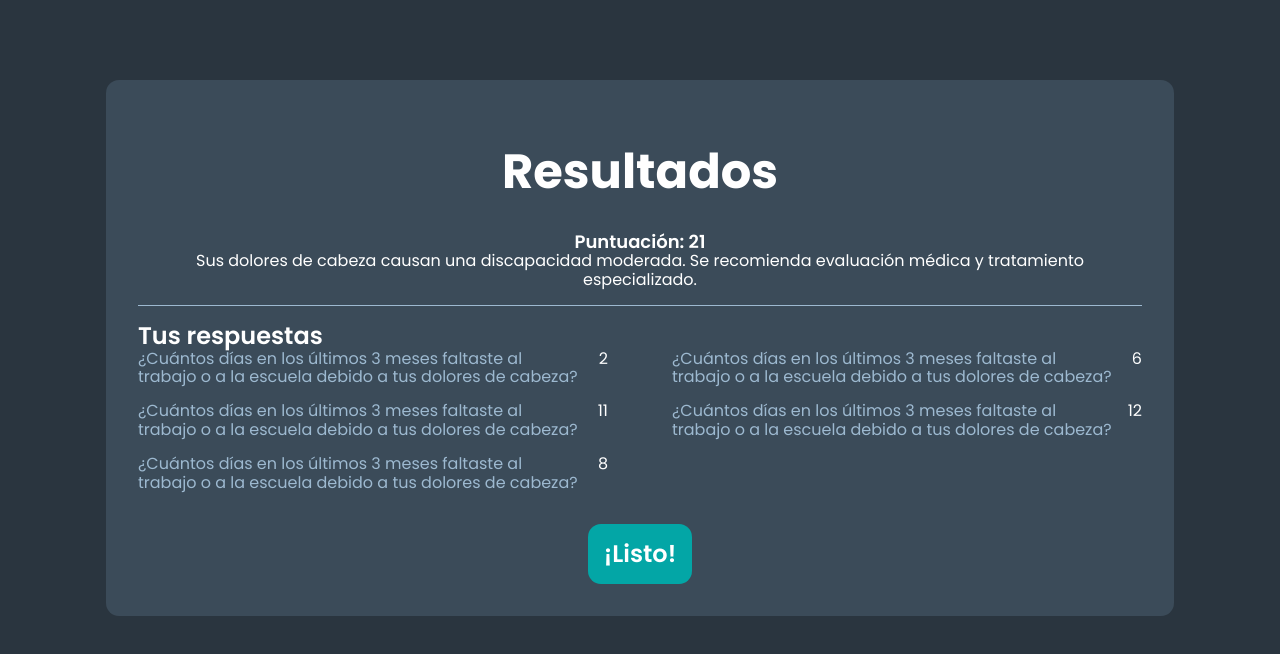
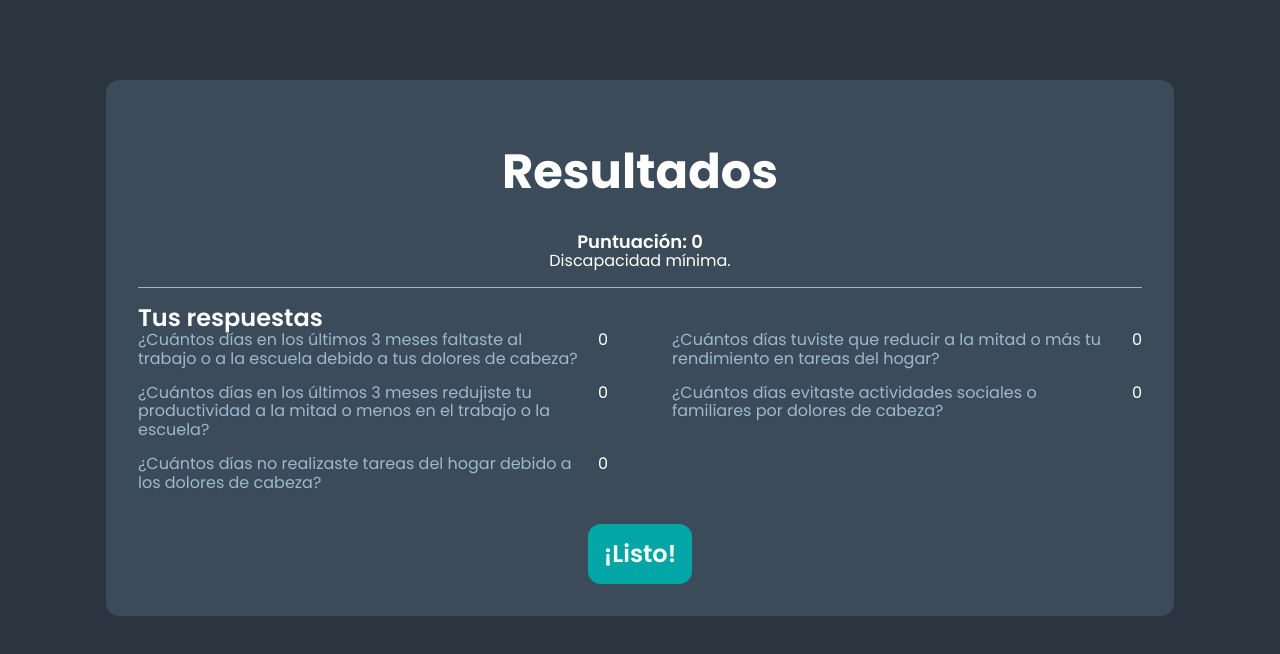
Before and after one commit to V-V-Team-2025A/Migrania-App, a React (Vite) app in the folder frontend/: page /midas/resultados in a window 1280 px wide. Shown: the top 654 px of the page. Built offline with nearby package versions, Linux system fonts and the light colour scheme; no server answers.

Commit message:
Feat: se agregó tabla para MIDAS

```diff
--- a/frontend/src/common/styles/index.css
+++ b/frontend/src/common/styles/index.css
@@ -116,6 +116,7 @@ label {
 /* === INPUTS BASE === */
 input[type="text"],
 input[type="email"],
+input[type="number"],
 input[type="password"] {
     flex: 1;
     padding: var(--spacing-s);
@@ -221,6 +222,7 @@ table {
     min-width: 100%;
     border-collapse: collapse;
     background-color: var(--color-background);
+    user-select: none;
 }
 
 table thead {
--- /dev/null
+++ b/frontend/src/features/feature_Grupo1_EvaluacionMidas/components/TablaExpandible.jsx
@@ -0,0 +1,78 @@
+import React, { useState } from "react";
+import styles from "./TablaExpandible.module.css"
+export default function TablaExpandible({ data = [], keyField = "id" }) {
+    const [expandedRow, setExpandedRow] = useState(null);
+
+    const preguntas = [
+        "¿Cuántos días en los últimos 3 meses faltaste al trabajo o a la escuela debido a tus dolores de cabeza?",
+        "¿Cuántos días en los últimos 3 meses redujiste tu productividad a la mitad o menos en el trabajo o la escuela?",
+        "¿Cuántos días no realizaste tareas del hogar debido a los dolores de cabeza?",
+        "¿Cuántos días tuviste que reducir a la mitad o más tu rendimiento en tareas del hogar?",
+        "¿Cuántos días evitaste actividades sociales o familiares por dolores de cabeza?",
+    ];
+
+    const toggleRow = (id) => {
+        setExpandedRow(expandedRow === id ? null : id);
+    };
+
+    return (
+        <table>
+            <thead>
+                <tr>
+                    <th>Fecha de Evaluación</th>
+                    <th>Puntaje Total</th>
+                    <th>Grado de Discapacidad</th>
+                </tr>
+            </thead>
+            <tbody>
+                {data.map((registro) => {
+                    const puntajeTotal = registro.respuestas.reduce(
+                        (acc, val) => acc + Number(val || 0),
+                        0
+                    );
+
+                    const gradoDiscapacidad = () => {
+                        if (puntajeTotal <= 5) return "Mínima";
+                        if (puntajeTotal <= 10) return "Leve";
+                        if (puntajeTotal <= 20) return "Moderada";
+                        return "Grave";
+                    };
+
+                    return (
+                        <React.Fragment key={registro[keyField]}>
+                            <tr
+                                onClick={() => toggleRow(registro[keyField])}
+                            >
+                                <td>{registro.fechaEvaluacion}</td>
+                                <td>{puntajeTotal}</td>
+                                <td>{gradoDiscapacidad()}</td>
+                            </tr>
+                            {expandedRow === registro[keyField] && (
+                                <tr>
+                                    <td className={styles["midas_tabla-resultados"]} colSpan={3}>
+                                        <table>
+                                            <thead>
+                                                <tr>
+                                                    <th style={{textAlign: "left !important"}}>Pregunta</th>
+                                                    <th style={{textAlign: "left !important"}}>Puntaje</th>
+                                                </tr>
+                                            </thead>
+                                            <tbody>
+                                                {registro.respuestas.map((puntaje, i) => (
+                                                    <tr key={i}>
+                                                        <td style={{textAlign: "left !important"}}>{preguntas[i]}</td>
+                                                        <td style={{textAlign: "left !important"}}>{puntaje}</td>
+                                                    </tr>
+                                                ))}
+                                            </tbody>
+                                        </table>
+                                    </td>
+                                </tr>
+                            )}
+                        </React.Fragment>
+                    );
+                })}
+            </tbody>
+        </table>
+    );
+}
--- /dev/null
+++ b/frontend/src/features/feature_Grupo1_EvaluacionMidas/components/TablaExpandible.module.css
@@ -0,0 +1,19 @@
+.midas_tabla-resultados td:first-child, .midas_tabla-resultados th:first-child  {
+  text-align: left !important;
+}
+
+.midas_tabla-resultados td, .midas_tabla-resultados th{
+  text-align: right !important;
+}
+
+.midas_tabla-resultados *{
+    background-color: #33414d;
+}
+
+.midas_tabla-resultados{
+    background-color: #33414d;
+}
+
+.midas_tabla-resultados td {
+    color: var(--color-secondary-dark) !important;
+}
--- a/frontend/src/features/feature_Grupo1_EvaluacionMidas/pages/Midas.jsx
+++ b/frontend/src/features/feature_Grupo1_EvaluacionMidas/pages/Midas.jsx
@@ -1,24 +1,93 @@
 import styles from "../styles/Midas.module.css";
+import { useState } from "react";
+import { useNavigate } from "react-router-dom";
 
 export default function Midas() {
+    const preguntasMock = [
+        "¿Cuántos días en los últimos 3 meses faltaste al trabajo o a la escuela debido a tus dolores de cabeza?",
+        "¿Cuántos días en los últimos 3 meses redujiste tu productividad a la mitad o menos en el trabajo o la escuela?",
+        "¿Cuántos días no realizaste tareas del hogar debido a los dolores de cabeza?",
+        "¿Cuántos días tuviste que reducir a la mitad o más tu rendimiento en tareas del hogar?",
+        "¿Cuántos días evitaste actividades sociales o familiares por dolores de cabeza?"
+    ];
+    const navigate = useNavigate();
+    const [indice, setIndice] = useState(0);
+    const [respuestas, setRespuestas] = useState(Array(preguntasMock.length).fill(""));
+    const [valorRespuesta, setValorRespuesta] = useState("");
+
+    const responderPregunta = () => {
+        const nuevasRespuestas = [...respuestas];
+        nuevasRespuestas[indice] = valorRespuesta;
+        setRespuestas(nuevasRespuestas);
+        setValorRespuesta("");
+
+        if (indice < preguntasMock.length - 1) {
+            setIndice(indice + 1);
+        } else {
+            alert("Respuestas registradas: " + JSON.stringify(nuevasRespuestas));
+        }
+    };
+
     return (
         <div className={styles["midas__contenedor"]}>
             <h1>Autoevaluación MIDAS</h1>
 
             <div className={styles["midas__tarjeta-pregunta"]}>
-                <h2>Ausencias Laborales/Escolares</h2>
-                <p>
-                    ¿Cuántos días en los últimos 3 meses faltaste al trabajo o a la escuela
-                    debido a tus dolores de cabeza?
-                </p>
+                <h2>Pregunta {indice + 1}</h2>
+                <p>{preguntasMock[indice]}</p>
+
                 <p style={{ color: "var(--color-secondary-dark)" }}>Número de días</p>
-                <input type="text" placeholder="Ej: 5" />
+                <input
+                    type="number"
+                    placeholder="Ej: 5"
+                    min={0}
+                    max={90}
+                    value={valorRespuesta}
+                    onChange={(e) => setValorRespuesta(e.target.value)}
+                />
 
                 <div className={styles["midas__contenedor-botones"]}>
-                    <button disabled className="btn-secondary">Regresar</button>
-                    <a href="/midas/resultados">
-                        <button className="btn-primary">Siguiente</button>
-                    </a>
+                    <button
+                        className="btn-secondary"
+                        disabled={indice === 0}
+                        onClick={() => {
+                            const nuevaRespuesta = respuestas[indice - 1] || "";
+                            setIndice(indice - 1);
+                            setValorRespuesta(nuevaRespuesta);
+                        }}
+                    >
+                        Regresar
+                    </button>
+                    {
+                        indice < preguntasMock.length - 1 ? (
+                            <button
+                                className="btn-primary"
+                                onClick={responderPregunta}
+                                disabled={valorRespuesta === ""}
+                            >
+                                Siguiente
+                            </button>
+                        ) : (
+                            <button
+                                className="btn-primary"
+                                onClick={() => {
+                                    const nuevasRespuestas = [...respuestas];
+                                    nuevasRespuestas[indice] = valorRespuesta;
+                                    setRespuestas(nuevasRespuestas);
+
+                                    navigate("/midas/resultados", {
+                                        state: {
+                                            respuestas: nuevasRespuestas
+                                        }
+                                    });
+                                }}
+                                disabled={valorRespuesta === ""}
+                            >
+                                Finalizar
+                            </button>
+
+                        )
+                    }
                 </div>
             </div>
         </div>
--- a/frontend/src/features/feature_Grupo1_EvaluacionMidas/pages/Resultados.jsx
+++ b/frontend/src/features/feature_Grupo1_EvaluacionMidas/pages/Resultados.jsx
@@ -1,5 +1,6 @@
 import midasStyles from "../styles/Midas.module.css";
 import styles from "../styles/Resultados.module.css";
+import { useLocation, useNavigate } from "react-router-dom";
 
 function ResultadosRow({ pregunta, puntuacion }) {
     return (
@@ -11,49 +12,65 @@ function ResultadosRow({ pregunta, puntuacion }) {
 }
 
 export default function Resultados() {
+    const location = useLocation();
+    const navigate = useNavigate();
+    const respuestas = location.state?.respuestas || [];
+
+    const preguntas = [
+        "¿Cuántos días en los últimos 3 meses faltaste al trabajo o a la escuela debido a tus dolores de cabeza?",
+        "¿Cuántos días en los últimos 3 meses redujiste tu productividad a la mitad o menos en el trabajo o la escuela?",
+        "¿Cuántos días no realizaste tareas del hogar debido a los dolores de cabeza?",
+        "¿Cuántos días tuviste que reducir a la mitad o más tu rendimiento en tareas del hogar?",
+        "¿Cuántos días evitaste actividades sociales o familiares por dolores de cabeza?"
+    ];
+
+    const puntuacionTotal = respuestas.reduce((sum, val) => sum + Number(val || 0), 0);
+
+    // Mensaje según la puntuación total
+    const interpretarPuntuacion = (puntaje) => {
+        if (puntaje <= 5) return "Discapacidad mínima.";
+        if (puntaje <= 10) return "Discapacidad leve. Se recomienda observación.";
+        if (puntaje <= 20) return "Discapacidad moderada. Se recomienda evaluación médica.";
+        return "Discapacidad grave. Se recomienda tratamiento especializado.";
+    };
+
     return (
         <div className={midasStyles["midas__contenedor"]}>
             <div className={styles["resultados__tarjeta-resultados"]}>
                 <div className={styles["resultados__seccion-superior"]}>
                     <h1>Resultados</h1>
-                    <h4>Puntuación: 21</h4>
-                    <p>
-                        Sus dolores de cabeza causan una discapacidad moderada. Se recomienda evaluación médica y tratamiento especializado.
-                    </p>
+                    <h4>Puntuación: {puntuacionTotal}</h4>
+                    <p>{interpretarPuntuacion(puntuacionTotal)}</p>
                 </div>
 
                 <div className={styles["resultados__seccion-inferior"]}>
                     <h3>Tus respuestas</h3>
                     <div className={styles["resultados__lista"]}>
                         <div>
-                            <ResultadosRow
-                                pregunta={"¿Cuántos días en los últimos 3 meses faltaste al trabajo o a la escuela debido a tus dolores de cabeza?"}
-                                puntuacion={2}
-                            />
-                            <ResultadosRow
-                                pregunta={"¿Cuántos días en los últimos 3 meses faltaste al trabajo o a la escuela debido a tus dolores de cabeza?"}
-                                puntuacion={11}
-                            />
-                            <ResultadosRow
-                                pregunta={"¿Cuántos días en los últimos 3 meses faltaste al trabajo o a la escuela debido a tus dolores de cabeza?"}
-                                puntuacion={8}
-                            />
+                            {preguntas.slice(0, 3).map((pregunta, i) => (
+                                <ResultadosRow
+                                    key={i}
+                                    pregunta={pregunta}
+                                    puntuacion={respuestas[i] || 0}
+                                />
+                            ))}
                         </div>
                         <div>
-                            <ResultadosRow
-                                pregunta={"¿Cuántos días en los últimos 3 meses faltaste al trabajo o a la escuela debido a tus dolores de cabeza?"}
-                                puntuacion={6}
-                            />
-                            <ResultadosRow
-                                pregunta={"¿Cuántos días en los últimos 3 meses faltaste al trabajo o a la escuela debido a tus dolores de cabeza?"}
-                                puntuacion={12}
-                            />
+                            {preguntas.slice(3).map((pregunta, i) => (
+                                <ResultadosRow
+                                    key={i + 3}
+                                    pregunta={pregunta}
+                                    puntuacion={respuestas[i + 3] || 0}
+                                />
+                            ))}
                         </div>
                     </div>
                 </div>
 
                 <div className={styles["resultados__boton-inferior"]}>
-                    <button className="btn-primary">¡Listo!</button>
+                    <button className="btn-primary" onClick={() => navigate("/")}>
+                        ¡Listo!
+                    </button>
                 </div>
             </div>
         </div>
--- a/frontend/src/main.jsx
+++ b/frontend/src/main.jsx
@@ -11,6 +11,7 @@ import Login from './pages/Login.jsx'
 import BDoctor from '@/features/feature_Grupo2_BitacoraAsistidaCefalea/pages/Bitacora-Medico.jsx'
 import BPaciente from '@/features/feature_Grupo2_BitacoraAsistidaCefalea/pages/Bitacora-Paciente.jsx'
 import Registro from '@/features/feature_Grupo2_BitacoraAsistidaCefalea/pages/Registro-cefalea.jsx'
+import MidasMedico from './features/feature_Grupo1_EvaluacionMidas/pages/MidasMedico.jsx'
 
 createRoot(document.getElementById('root')).render(
     <StrictMode>
@@ -18,6 +19,7 @@ createRoot(document.getElementById('root')).render(
             <Routes>
                 <Route path="/" element={<Login />} />
                 <Route path="/bitacora-medico/:pacienteId" element={<BDoctor />} />
+                <Route path="/midas-medico/:pacienteId" element={<MidasMedico />} />
                 <Route path="/bitacora-paciente" element={<BPaciente />} />
                 <Route path="/registro" element={<Registro />} />
 
```
Also changed, not shown: frontend/src/features/feature_Grupo1_EvaluacionMidas/pages/MidasMedico.jsx (added, +29 -0 lines), frontend/src/features/feature_Grupo1_EvaluacionMidas/components/Placeholder.jsx (deleted), frontend/src/features/feature_Grupo1_EvaluacionMidas/components/Placeholder.module.css (deleted).
